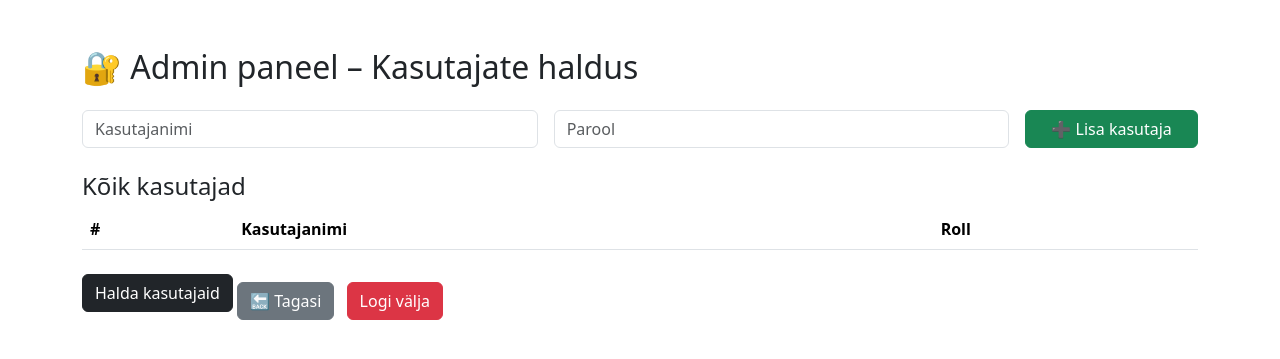
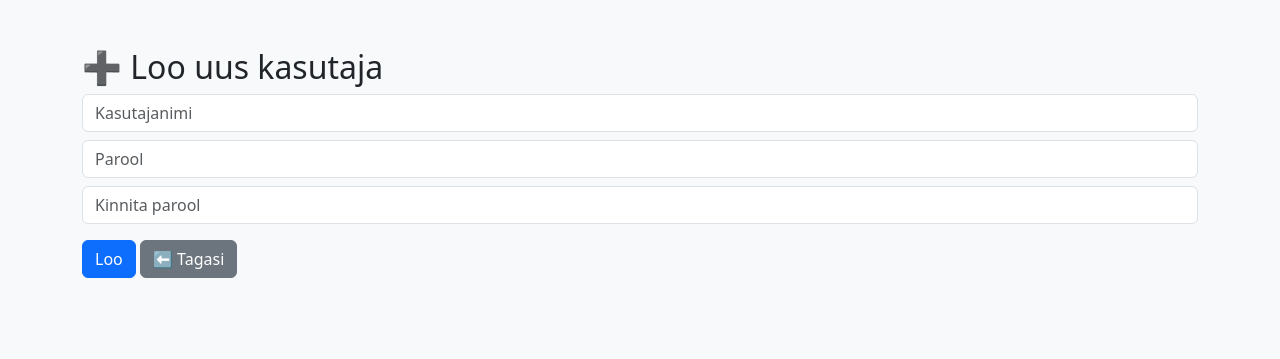
Before and after one commit to MaarjaLT/isikukood_kontroll_web, a Flask app: page /admin/create_user in a window 1280 px wide. Shown: the top 359 px of the page. Run offline with Flask 3, Linux system fonts and the light colour scheme; a user stored in the database is signed in; tables that the repository leaves empty hold one stand-in row (values such as "Sample post"); lists and menus that the app fills with data are empty; parts of the project's set-up code (start-up, migrations or seed data) failed here and were passed over.

Commit message:
Lisatud admin kasutajate haldus ja kasutaja loomise funktsioon

```diff
--- a/app.py
+++ b/app.py
@@ -68,7 +68,6 @@ def logout():
 def create_user():
     if not current_user.is_admin:
         return "Ligipääs keelatud", 403
-    return render_template("admin.html")
 
     if request.method == 'POST':
         username = request.form['username']
@@ -89,9 +88,34 @@ def create_user():
         db.session.commit()
 
         flash(f"Kasutaja '{username}' loodud!", "success")
-        return redirect(url_for('create_user'))
+        return redirect(url_for('admin'))
 
     return render_template("create_user.html")
+
+
+# Kasutaja loomine
+@app.route('/admin')
+@login_required
+def admin():
+    if not current_user.is_admin:
+        return "Ligipääs keelatud", 403
+    users = User.query.all()
+    return render_template("admin.html", users=users)
+
+@app.route('/delete_user/<int:user_id>', methods=['POST'])
+@login_required
+def delete_user(user_id):
+    if not current_user.is_admin:
+        return "Ligipääs keelatud", 403
+
+    user = User.query.get_or_404(user_id)
+    if user.id == current_user.id:
+        return "Ei saa ennast kustutada", 400
+
+    db.session.delete(user)
+    db.session.commit()
+    return redirect(url_for('admin'))
+
 
 # ✔️ Parooli muutmine
 @app.route('/change_password', methods=['GET', 'POST'])
--- a/templates/admin.html
+++ b/templates/admin.html
@@ -2,34 +2,21 @@
 <html lang="et">
 <head>
   <meta charset="UTF-8" />
-  <meta name="viewport" content="width=device-width, initial-scale=1.0"/>
-  <title>Admin - Kasutajate haldus</title>
+  <title>Kasutajate haldus</title>
   <link href="https://cdn.jsdelivr.net/npm/bootstrap@5.3.3/dist/css/bootstrap.min.css" rel="stylesheet" />
 </head>
-<body>
+<body class="bg-light">
+
 <div class="container mt-5">
-    <h2 class="mb-4">🔐 Admin paneel – Kasutajate haldus</h2>
+  <h2 class="mb-4">👤 Kasutajate haldus</h2>
 
-
-    <form method="POST" class="row g-3 mb-4">
-      <div class="col-md-5">
-        <input type="text" name="username" class="form-control" placeholder="Kasutajanimi" required>
-      </div>
-      <div class="col-md-5">
-        <input type="password" name="password" class="form-control" placeholder="Parool" required>
-      </div>
-      <div class="col-md-2 d-grid">
-        <button type="submit" class="btn btn-success">➕ Lisa kasutaja</button>
-      </div>
-    </form>
-
-    <h4>Kõik kasutajad</h4>
-    <table class="table table-striped">
+  <table class="table table-bordered bg-white">
     <thead>
       <tr>
-          <th>#</th>
+        <th>ID</th>
         <th>Kasutajanimi</th>
-          <th>Roll</th>
+        <th>Admin</th>
+        <th>Tegevus</th>
       </tr>
     </thead>
     <tbody>
@@ -37,15 +24,24 @@
       <tr>
         <td>{{ user.id }}</td>
         <td>{{ user.username }}</td>
-          <td>{{ "Admin" if user.is_admin else "Tavaline" }}</td>
+        <td>{{ "Jah" if user.is_admin else "Ei" }}</td>
+        <td>
+          {% if user.id != current_user.id %}
+          <form action="{{ url_for('delete_user', user_id=user.id) }}" method="post" onsubmit="return confirm('Kustuta kasutaja?')">
+            <button class="btn btn-sm btn-danger">Kustuta</button>
+          </form>
+          {% else %}
+          <span class="text-muted">Aktiivne</span>
+          {% endif %}
+        </td>
       </tr>
       {% endfor %}
     </tbody>
   </table>
 
-    <a href="{{ url_for('admin') }}" class="btn btn-dark">Halda kasutajaid</a>
-    <a href="{{ url_for('index') }}" class="btn btn-secondary mt-3">🔙 Tagasi</a>
-    <a href="{{ url_for('logout') }}" class="btn btn-danger mt-3 ms-2">Logi välja</a>
+  <a href="{{ url_for('create_user') }}" class="btn btn-primary">➕ Lisa uus kasutaja</a>
+  <a href="{{ url_for('index') }}" class="btn btn-secondary">⬅️ Avalehele</a>
 </div>
+
 </body>
 </html>
--- a/templates/create_user.html
+++ b/templates/create_user.html
@@ -1,40 +1,35 @@
+<!-- templates/create_user.html -->
 <!DOCTYPE html>
 <html lang="et">
 <head>
-  <meta charset="UTF-8">
+  <meta charset="UTF-8" />
   <title>Loo uus kasutaja</title>
-  <link href="https://cdn.jsdelivr.net/npm/bootstrap@5.3.3/dist/css/bootstrap.min.css" rel="stylesheet" />
+  <link href="https://cdn.jsdelivr.net/npm/bootstrap@5.3.3/dist/css/bootstrap.min.css" rel="stylesheet">
 </head>
 <body class="bg-light">
 
-<div class="container mt-5" style="max-width: 500px">
-  <h3 class="mb-4 text-center">➕ Loo uus kasutaja</h3>
+<div class="container mt-5">
+  <h2>➕ Loo uus kasutaja</h2>
 
   {% with messages = get_flashed_messages(with_categories=true) %}
     {% if messages %}
       {% for category, message in messages %}
         <div class="alert alert-{{ category }} alert-dismissible fade show" role="alert">
           {{ message }}
-          <button type="button" class="btn-close" data-bs-dismiss="alert" aria-label="Close"></button>
+          <button type="button" class="btn-close" data-bs-dismiss="alert"></button>
         </div>
       {% endfor %}
     {% endif %}
   {% endwith %}
 
   <form method="post">
-    <div class="mb-3">
-      <input type="text" name="username" class="form-control" placeholder="Kasutajanimi" required>
-    </div>
-    <div class="mb-3">
-      <input type="password" name="password" class="form-control" placeholder="Parool" required>
-    </div>
-    <div class="mb-3">
-      <input type="password" name="confirm_password" class="form-control" placeholder="Korda parooli" required>
-    </div>
-    <button type="submit" class="btn btn-primary w-100">Loo kasutaja</button>
+    <input type="text" name="username" class="form-control mb-2" placeholder="Kasutajanimi" required>
+    <input type="password" name="password" class="form-control mb-2" placeholder="Parool" required>
+    <input type="password" name="confirm_password" class="form-control mb-3" placeholder="Kinnita parool" required>
+    <button type="submit" class="btn btn-primary">Loo</button>
+    <a href="{{ url_for('admin') }}" class="btn btn-secondary">⬅️ Tagasi</a>
   </form>
 </div>
 
-<script src="https://cdn.jsdelivr.net/npm/bootstrap@5.3.3/dist/js/bootstrap.bundle.min.js"></script>
 </body>
 </html>
```
Also changed, not shown: templates/index.html (+5 -3 lines), 1 other file. Lines whose indentation alone changed are shown as unchanged.
